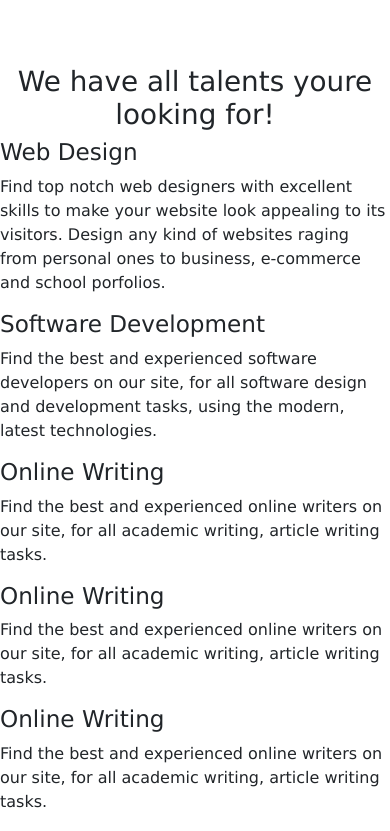
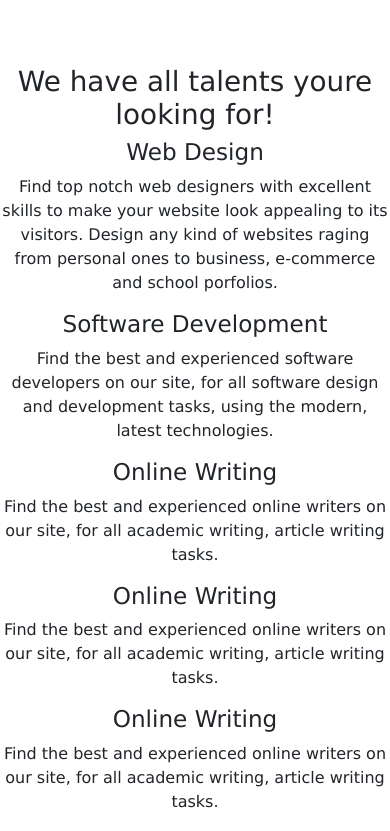
Before and after one commit to munyi-victor/hired, a React (Create React App) app: page / in a window 390 px wide. Shown: the part 1460-2291 px from the top of the page. Built offline with nearby package versions, Linux system fonts and the light colour scheme.

Commit message:
modified whyus and small screen nav

```diff
--- a/src/components/About.js
+++ b/src/components/About.js
@@ -9,7 +9,7 @@ const About = () => {
         </center>
       </div>
 
-      <div className="talents">
+      <div className="talents text-center">
         <div className="talent">
           <h3>Web Design</h3>
           <p>
--- a/src/components/Topnav.js
+++ b/src/components/Topnav.js
@@ -19,7 +19,7 @@ const Topnav = () => {
   return (
     <div className="topnav shadow bg-light rounded z-index-3">
       <div className="logo">
-        <h1 className='cursor-pointer'>Hired</h1>
+        <h1 className="cursor-pointer">Hired</h1>
       </div>
 
       <span onClick={openMenu} className="open-menu">
@@ -32,15 +32,25 @@ const Topnav = () => {
         </span>
         <ul className="mt-3">
           <li className="mt-2">
-            <a href="/" scroll={false}>
+            <a href="/" onClick={() => (menu.current.style.right = "-250px")}>
               Home
             </a>
           </li>
           <li className="mt-2">
-            <a href="#about">About</a>
+            <a
+              href="#about"
+              onClick={() => (menu.current.style.right = "-250px")}
+            >
+              About
+            </a>
           </li>
           <li className="mt-2">
-            <a href="#contact">Contact</a>
+            <a
+              href="#contact"
+              onClick={() => (menu.current.style.right = "-250px")}
+            >
+              Contact
+            </a>
           </li>
 
           <div className="btns mb-3">
--- a/src/styles/About.css
+++ b/src/styles/About.css
@@ -1,24 +1,32 @@
 .about {
   height: 100vh;
-  width: 100%;
+  width: 80%;
   padding-top: 20px;
 }
 
 .talents {
   margin-top: 30px;
-  display: flex;
-  flex-wrap: wrap;
+  display: grid;
+  grid-template-columns: repeat(3, 1fr);
   gap: 20px;
   margin-left: 10vw;
 }
 
 .talents .talent {
-  height: 38vh;
+  /* height: 38vh;
   width: 25vw;
   background-color: #97cdff;
   padding: 10px 20px;
   border: 1px solid #333;
-  border-radius: 20px;
+  border-radius: 20px; */
+
+  background: rgba(255, 255, 255, 0.1);
+  backdrop-filter: blur(10px);
+  border-radius: 10px;
+  padding: 10px 20px;
+  width: 25vw;
+  box-shadow: 0 4px 6px rgba(0, 0, 0, 0.1);
+  margin-bottom: 10px;
 }
 
 @media only screen and (max-width:760px) {
@@ -38,7 +46,7 @@
 
   .talents .talent {
     width: 45vw;
-    height: 46vh;
+    height: 44vh;
   }
 
   .talent h3 {
--- a/src/styles/Clients.css
+++ b/src/styles/Clients.css
@@ -1,6 +1,6 @@
 .clients {
   height: 45vh;
-  background-color: #eee;
+  background: rgba(0, 0, 0, 0.1);
   text-align: center;
   padding-top: 15px;
 }
--- a/src/styles/Topnav.css
+++ b/src/styles/Topnav.css
@@ -65,7 +65,7 @@
 
 @media only screen and (max-width:670px) {
   .menu {
-    background-color: #9acdff;
+    /* background: #9acdff; */
     position: fixed;
     top: 0;
     margin-right: 0;
@@ -73,6 +73,8 @@
     width: 250px;
     height: 100%;
     padding-top: 60px;
+    background: rgba(255, 255, 255, 0.1);
+    backdrop-filter: blur(10px);
   }
 
   .menu ul {
--- a/src/styles/WhyUs.css
+++ b/src/styles/WhyUs.css
@@ -1,6 +1,7 @@
 .whyus {
   padding: 10px 40px;
-  background-color: #97cdff;
+  /* background-color: #97cdff; */
+  background: rgba(0, 0, 0, 0.1);
 }
 
 .whyus .cols {
```
